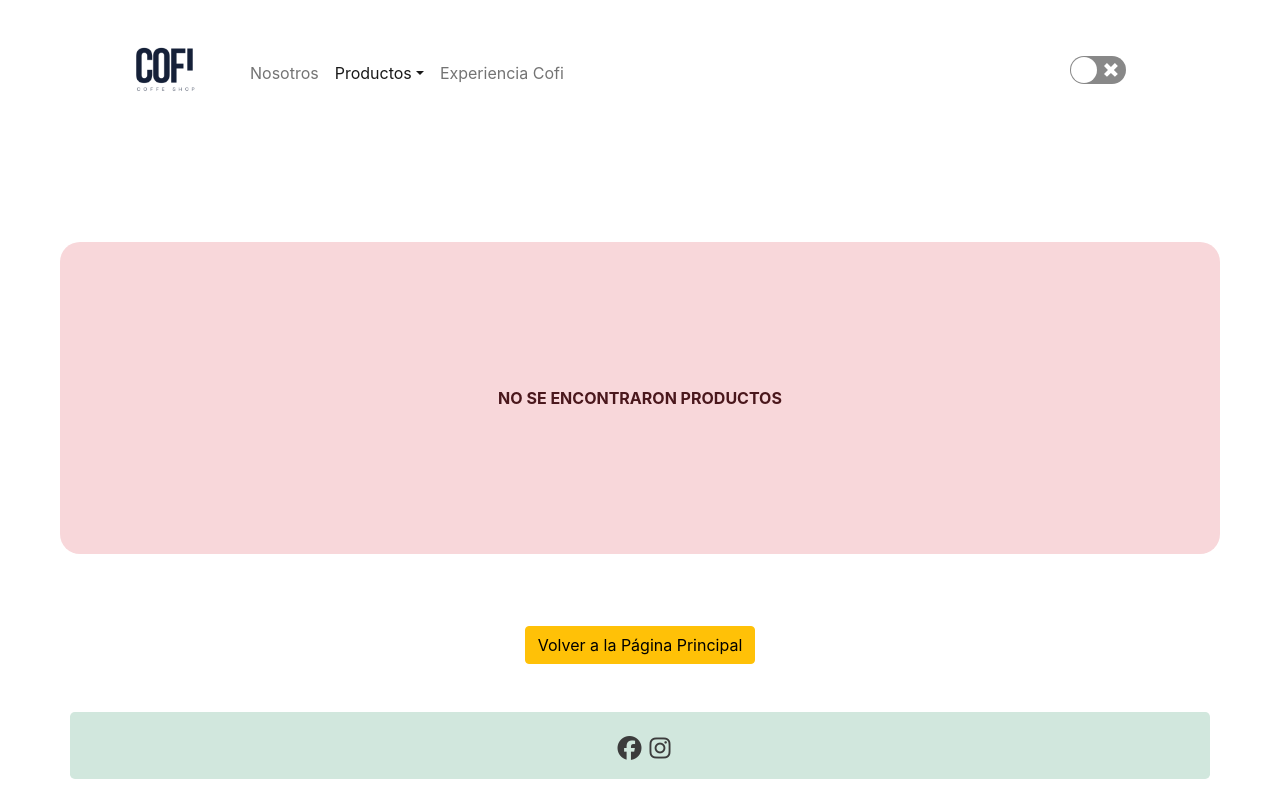
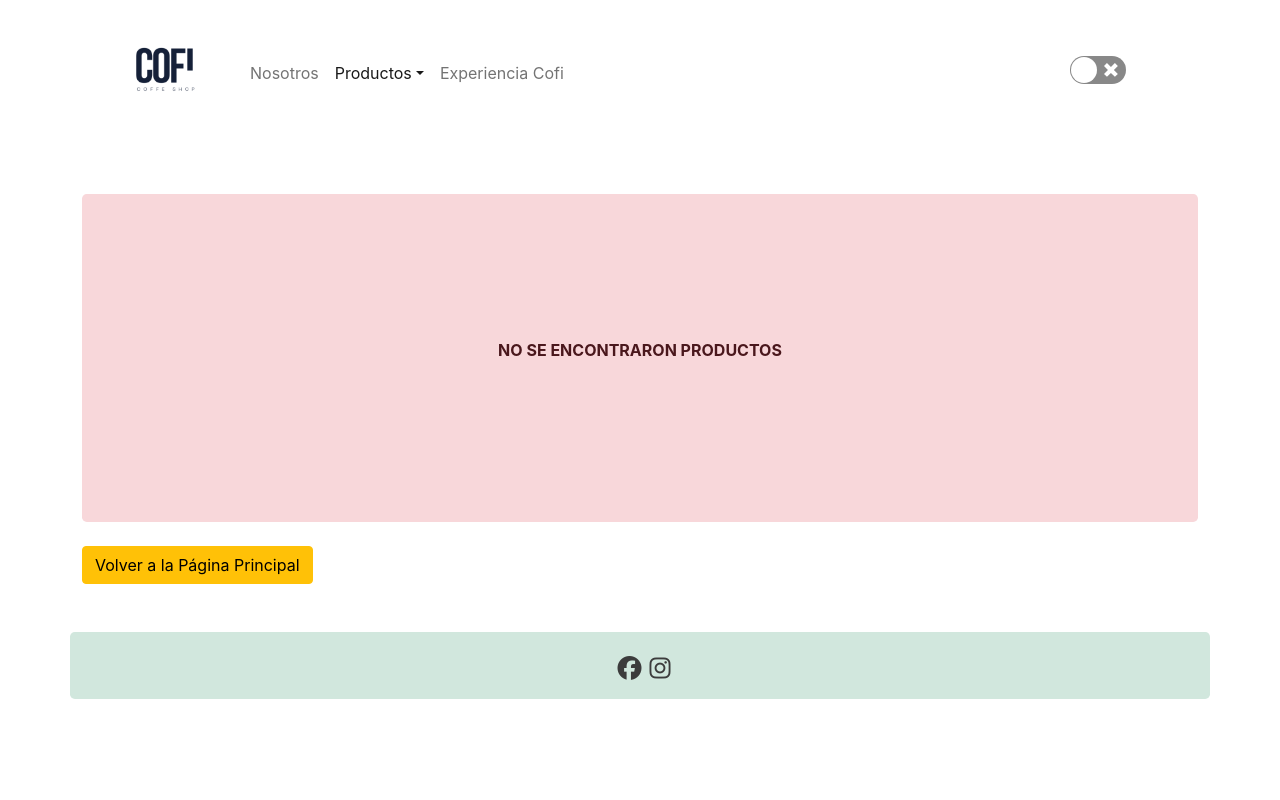
Before and after one commit to JesusParedes-04/Cofibucks, a React (Create React App) app: page /cart in a window 1280 px wide. Built offline with nearby package versions, Linux system fonts and the light colour scheme.

Commit message:
mediaQueries table

```diff
--- a/src/Components/Cart.jsx
+++ b/src/Components/Cart.jsx
@@ -5,27 +5,31 @@ import { Link } from "react-router-dom";
 const Cart = () => {
     const { cart, cartTotal, clear, removeItem, sumTotal } = useContext(CartContext)
 
+
+
     if (cartTotal() === 0) {
 
+        return (
+            <div className="container">
+                <div className="row my-5">
+                    <div className="col-md-12 ">
+                        <div className="rellenoDanger rounded-3 ">
 
-        return (
-            <div className="container-fluid">
-                <div className="row my-5">
-                    <div className="col-md-12 text-center">
-                        <div className="rellenoDanger border-3 fw-bold my-5 mx-5 text-uppercase">No se encontraron productos
+                            <p className="fw-bold text-uppercase text-center">No se encontraron productos</p>
                         </div>
                         <Link to={"/"} className="btn btn-warning mt-4">Volver a la Página Principal</Link>
                     </div>
                 </div>
             </div>
         )
-    }
+    } else {
 
         return (
-        <div className="container-fluid p-5">
-            <div className="row my-5">
+            <div className="container">
+                <div className="row">
                     <div className="col-md-12">
 
+                        <div className="table-responsive-sm">
                             <table className="table">
                                 <thead>
                                     <tr>
@@ -43,7 +47,7 @@ const Cart = () => {
                                 </thead>
 
 
-                        <tbody  className="randomDark">
+                                <tbody className="randomDark">
 
                                     {cart.map(item => (
                                         <tr key={item.id}>
@@ -66,9 +70,11 @@ const Cart = () => {
 
                                 </tbody>
                             </table>
+                        </div>
+                    </div>
 
+                    </div>
                     <div className="pt-5">
-
 
                         <Link to={"/category"}>
 
@@ -76,13 +82,13 @@ const Cart = () => {
 
                         </Link>
 
+                    </div>
 
             </div>
 
+        )
 
-                </div>
-            </div>
-        </div>
-    )
+
+    }
 }
 export default Cart;
--- a/src/Components/ItemListContainer.jsx
+++ b/src/Components/ItemListContainer.jsx
@@ -33,8 +33,8 @@ const ItemListContainer = () => {
 
 
     return (
-        <div className="container">
-            <h1 className="text-center bg-greenHome p-4 mb-4 text-uppercase rounded-3">Catalogo de Productos</h1>
+        <div className="container-fluid">
+            <h1 className="text-center bg-greenHome p-4 mb-4 mt-4 text-uppercase rounded-3">Catalogo de Productos</h1>
 
             <div>
 
--- a/src/Components/Navbar.jsx
+++ b/src/Components/Navbar.jsx
@@ -1,4 +1,4 @@
-import React, {useContext} from "react";
+import React, { useContext } from "react";
 import { Link, NavLink } from "react-router-dom";
 import CartWidget from "./CartWidget";
 import ReactSwitch from "react-switch";
@@ -6,7 +6,7 @@ import { ThemeContext } from "./context/ThemeContext";
 
 const Navbar = () => {
 
-const {theme, toggleTheme } = useContext(ThemeContext)
+  const { theme, toggleTheme } = useContext(ThemeContext)
 
   return (
     <div>
@@ -116,7 +116,7 @@ const {theme, toggleTheme } = useContext(ThemeContext)
             </nav>
           </div>
 
-          <div className=" d-flex col-md-6 align-items-center justify-content-end">
+          <div className="d-flex col-md-6 align-items-center justify-content-end">
 
             <div className="me-4">
               <ReactSwitch onChange={toggleTheme} checked={theme === 'darkMode'} />
--- a/src/index.css
+++ b/src/index.css
@@ -56,10 +56,11 @@ color:  rgb(60, 60, 60)
 
 .rellenoDanger{
   background-color:rgb(248,215,218);
-  padding: 9rem;
 color: rgb(74, 23, 28);
-border-radius: 20px;
+padding: 9rem;
 }
+
+
 
  #darkMode {
 background-color: rgb(60, 60, 60);
```
Lines whose indentation alone changed are shown as unchanged.
